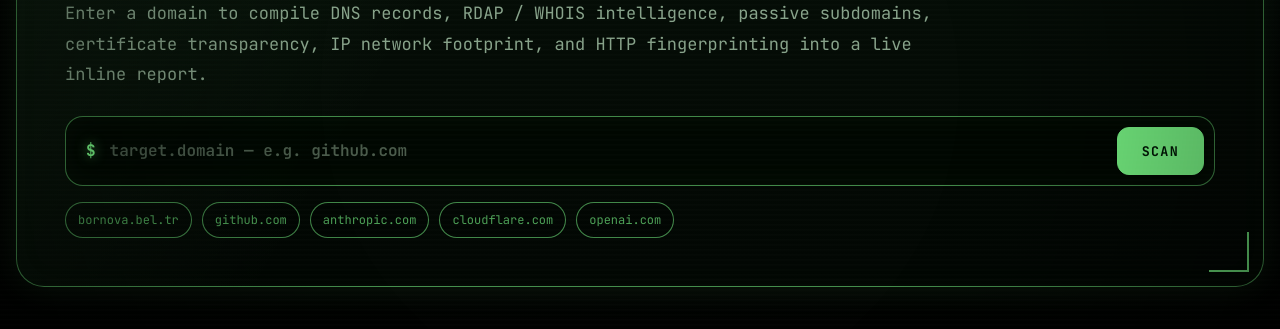
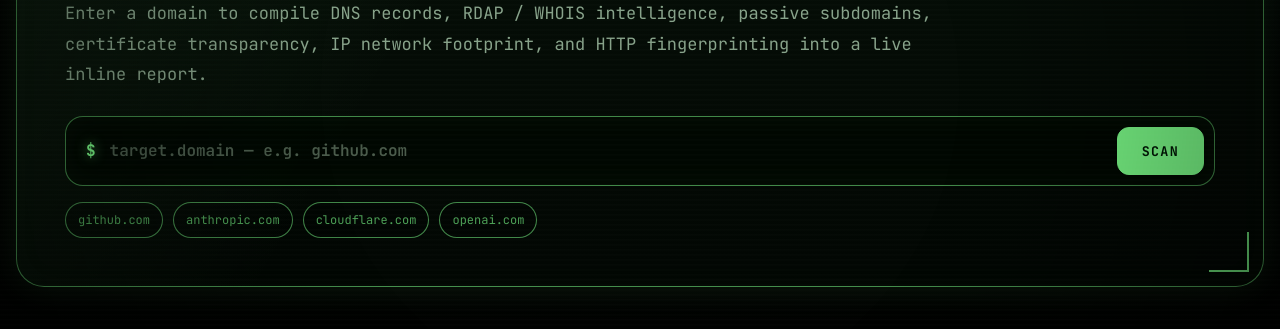
Before and after one commit to furkankaanunal/minishodan-osint, a plain HTML site: page index.html in a window 1280 px wide. Shown: the part 311-640 px from the top of the page. Drawn offline with Linux system fonts and the light colour scheme.

Commit message:
Update index.html

```diff
--- a/index.html
+++ b/index.html
@@ -225,7 +225,6 @@
       </div>
 
       <div class="preset-row" aria-label="Preset domains">
-        <button class="chip" data-domain="bornova.bel.tr">bornova.bel.tr</button>
         <button class="chip" data-domain="github.com">github.com</button>
         <button class="chip" data-domain="anthropic.com">anthropic.com</button>
         <button class="chip" data-domain="cloudflare.com">cloudflare.com</button>
```
